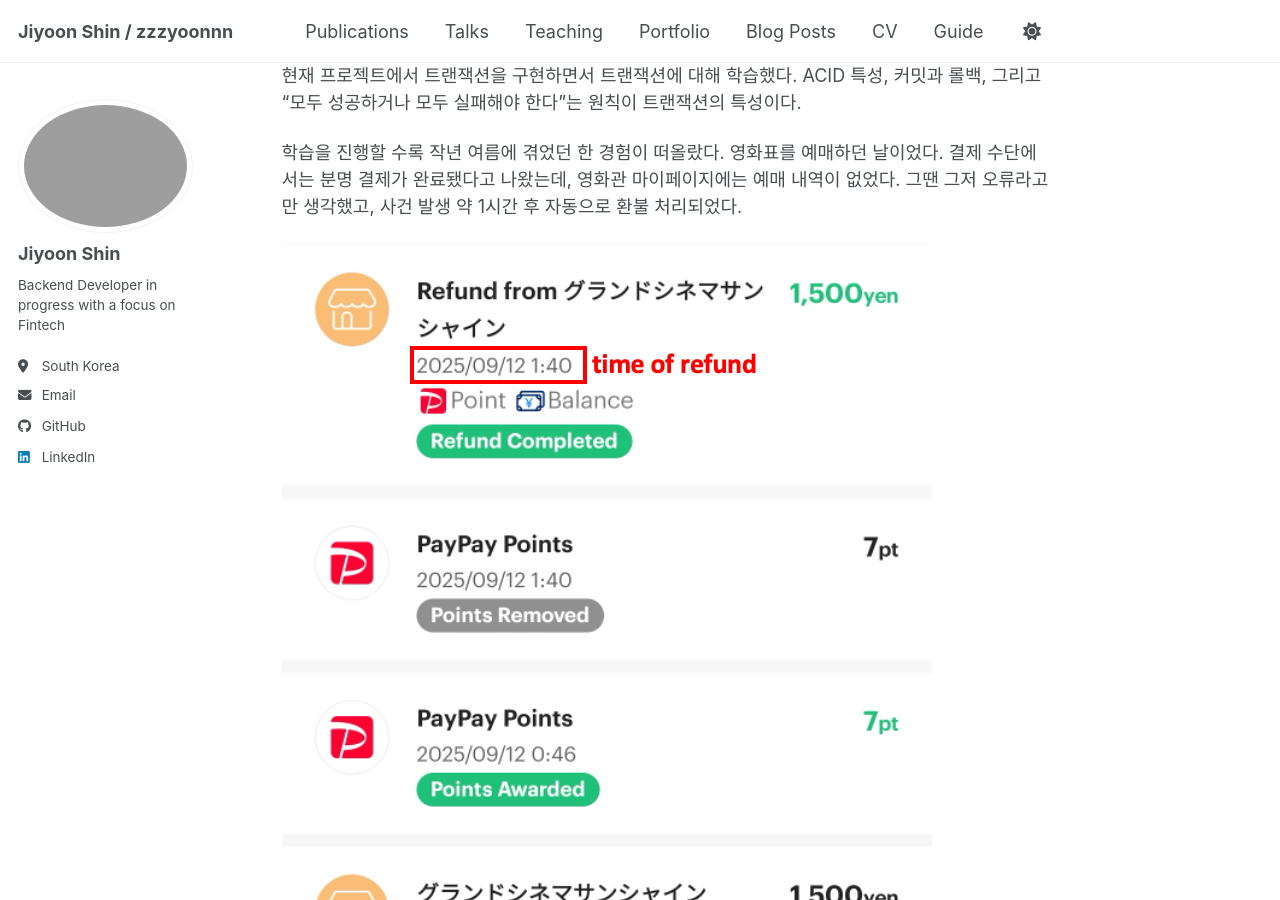
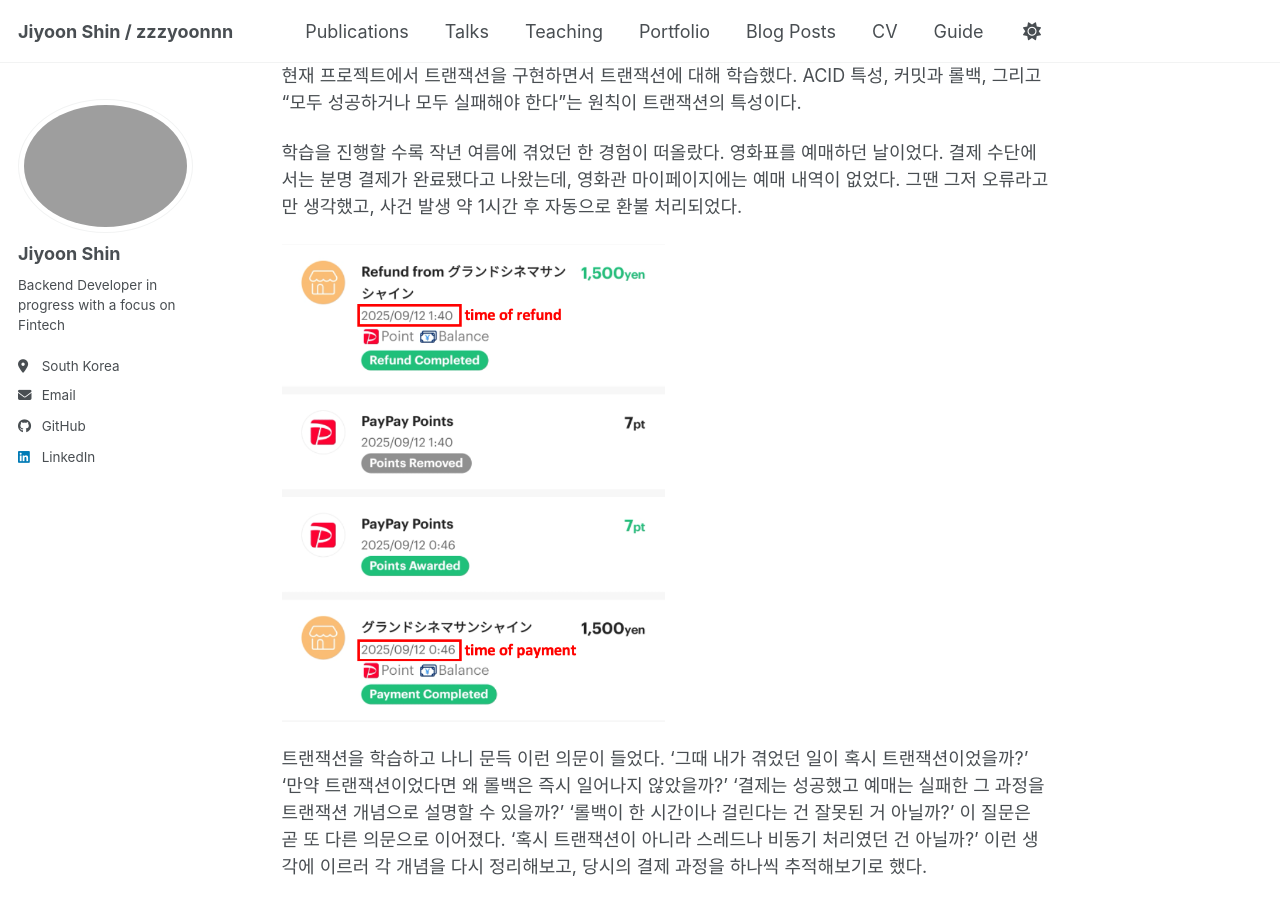
Before and after one commit to zzzyoonnn/zzzyoonnn.github.io, a Jekyll site: the page built from _posts/architecture/2026-01-24-saga.md, in a window 1280 px wide and 900 px high, scrolled down 816 px. Built offline with Jekyll 4.4.1, drawn with Linux system fonts in a browser that asks for light colours; a script bundle is joined from its source files by our own code; library files that are not in the unit come from our copies.

Commit message:
docs: Update blog post saga_pattern

```diff
--- a/_posts/architecture/2026-01-24-saga.md
+++ b/_posts/architecture/2026-01-24-saga.md
@@ -37,7 +37,7 @@
 
 학습을 진행할 수록 작년 여름에 겪었던 한 경험이 떠올랐다. 영화표를 예매하던 날이었다. 결제 수단에서는 분명 결제가 완료됐다고 나왔는데, 영화관 마이페이지에는 예매 내역이 없었다. 그땐 그저 오류라고만 생각했고, 사건 발생 약 1시간 후 자동으로 환불 처리되었다.
 
-![Payment history](/images/posts/architecture/saga/1.png)
+<img src="/images/posts/architecture/saga/1.png" width="50%">
 
 트랜잭션을 학습하고 나니 문득 이런 의문이 들었다. '그때 내가 겪었던 일이 혹시 트랜잭션이었을까?' '만약 트랜잭션이었다면 왜 롤백은 즉시 일어나지 않았을까?' '결제는 성공했고 예매는 실패한 그 과정을 트랜잭션 개념으로 설명할 수 있을까?' '롤백이 한 시간이나 걸린다는 건 잘못된 거 아닐까?' 이 질문은 곧 또 다른 의문으로 이어졌다. '혹시 트랜잭션이 아니라 스레드나 비동기 처리였던 건 아닐까?' 이런 생각에 이르러 각 개념을 다시 정리해보고, 당시의 결제 과정을 하나씩 추적해보기로 했다.
 
```
